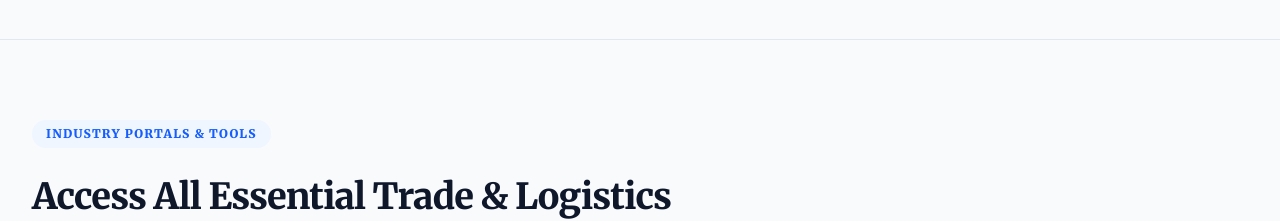
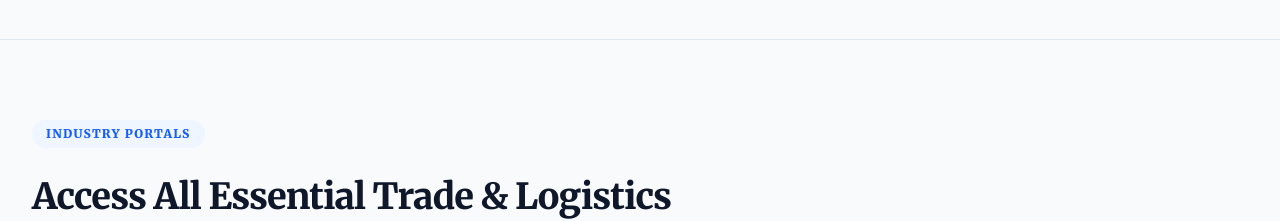
Before and after one commit to roshelchanuka/slffa-landing, a Next.js app: page / in a window 1280 px wide. Shown: the part 1960-2181 px from the top of the page. Built offline with nearby package versions, Linux system fonts and the light colour scheme; a web font is replaced by a local one.

Commit message:
Remove redundant text from "Industry Portals & Tools" to "Industry Portals" in UsefulLinksPromo component

```diff
--- a/src/components/home/UsefulLinksPromo.jsx
+++ b/src/components/home/UsefulLinksPromo.jsx
@@ -10,7 +10,7 @@ export default function UsefulLinksPromo() {
       <div className="max-w-7xl mx-auto px-4 sm:px-6 lg:px-8">
         <div className="flex flex-col">
           <div className="max-w-3xl space-y-6">
-            <Editable id="services.promo.badge" defaultContent="Industry Portals & Tools">
+            <Editable id="services.promo.badge" defaultContent="Industry Portals">
               <span className="text-xs font-black tracking-widest text-blue-600 dark:text-blue-400 uppercase bg-blue-50 dark:bg-blue-955/40 px-3.5 py-1.5 rounded-full inline-block">
                 Industry Portals
               </span>
```
